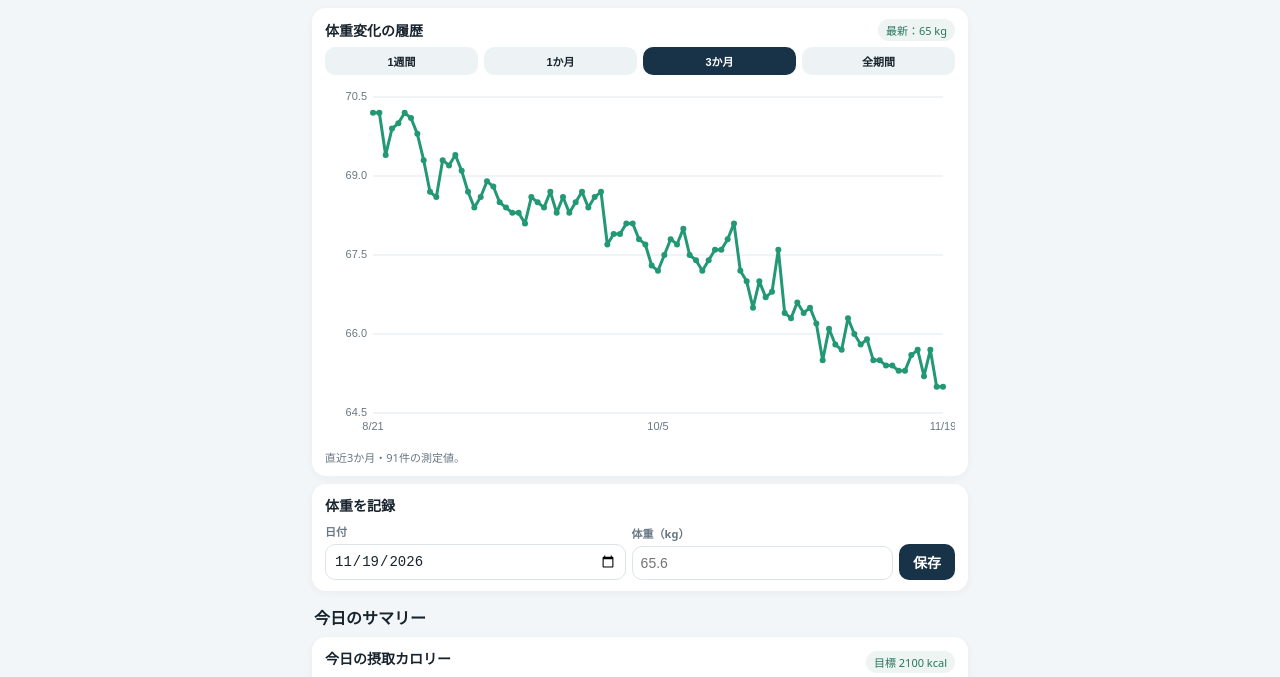
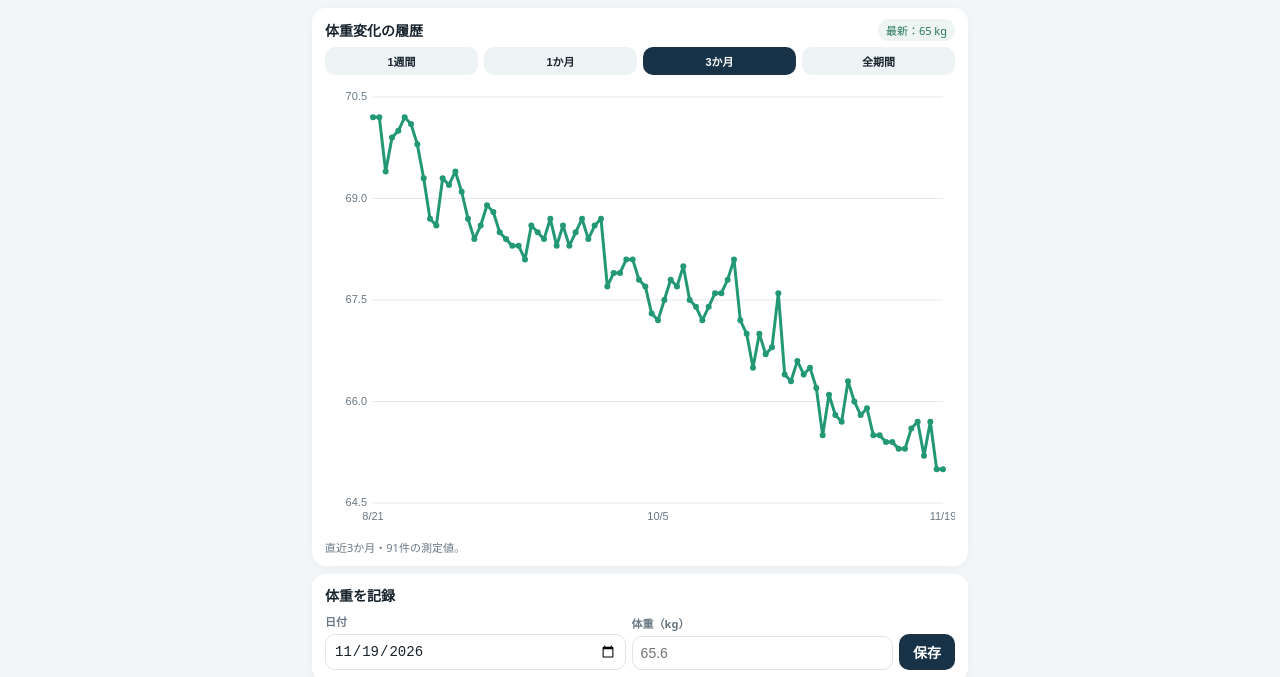
Before and after one commit to vanvan4200-byte/bodylog, a plain HTML site: page index.html in a window 1280 px wide. Shown: the part 47-724 px from the top of the page. Drawn offline with Linux system fonts and the light colour scheme.

Commit message:
Add files via upload

```diff
--- a/index.html
+++ b/index.html
@@ -32,7 +32,7 @@ label{font-size:11px;color:var(--muted);font-weight:650}.formgrid{display:grid;g
 .measurement-detail summary::-webkit-details-marker,.month-group summary::-webkit-details-marker{display:none}.measurement-detail[open] summary .small{color:var(--green)}
 .month-group{border:1px solid var(--line);border-radius:12px;margin-bottom:10px;overflow:hidden}.month-group:last-child{margin-bottom:0}.month-summary{cursor:pointer;list-style:none;display:flex;justify-content:space-between;align-items:center;padding:11px 13px;background:#f5f8f9;font-weight:700;font-size:14px}.month-group[open] .month-summary{border-bottom:1px solid var(--line)}.month-items{padding:0 13px}
 .notice{background:#fff8e9;border:1px solid #f4e3bd;color:#76571d;padding:10px;border-radius:11px;font-size:12px;line-height:1.55}
-#weightChart{width:100%;height:360px;display:block}.chart-ranges button{font-size:11px;padding:6px 6px}.chart-ranges button.active{background:var(--navy);color:#fff}
+#weightChart{width:100%;height:450px;display:block}.chart-ranges button{font-size:11px;padding:6px 6px}.chart-ranges button.active{background:var(--navy);color:#fff}
 .compact-weight-form{display:grid;grid-template-columns:1.15fr 1fr auto;gap:6px;align-items:end}
 .compact-weight-form input{margin:3px 0 0;padding:8px;font-size:14px}
 .compact-weight-form button{padding:8px 14px;height:36px;white-space:nowrap}
@@ -46,7 +46,7 @@ label{font-size:11px;color:var(--muted);font-weight:650}.formgrid{display:grid;g
  </div>
 </header>
 <main>
-<!-- ホーム：高さ360pxの体重グラフ＋直下のコンパクトな体重入力 -->
+<!-- ホーム：高さ450pxの体重グラフ＋直下のコンパクトな体重入力 -->
 <section id="home" class="page">
  <div class="card">
   <div class="row" style="margin-bottom:6px">
@@ -59,7 +59,7 @@ label{font-size:11px;color:var(--muted);font-weight:650}.formgrid{display:grid;g
    <button type="button" class="secondary" data-range="90" onclick="setChartRange(90)">3か月</button>
    <button type="button" class="secondary" data-range="all" onclick="setChartRange('all')">全期間</button>
   </div>
-  <canvas id="weightChart" style="height:360px"></canvas>
+  <canvas id="weightChart" style="height:450px"></canvas>
   <div class="small" id="chartCaption" style="margin-top:6px">体重の推移を表示します。</div>
  </div>
 
```
